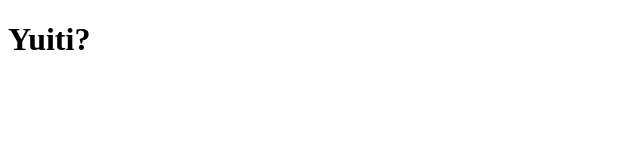
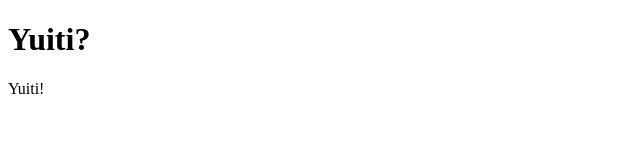
Before and after one commit to yuigoto/yuigoto.github.io, a plain HTML site: page index.html in a window 1280 px wide. Shown: the full height of the page, 0-640 px from the left. Drawn offline with Linux system fonts and the light colour scheme.

Commit message:
Update index.html

```diff
--- a/index.html
+++ b/index.html
@@ -6,5 +6,6 @@
 </head>
 <body>
     <h1>Yuiti?</h1>
+    <p>Yuiti!</p>
 </body>
 </html>
```
